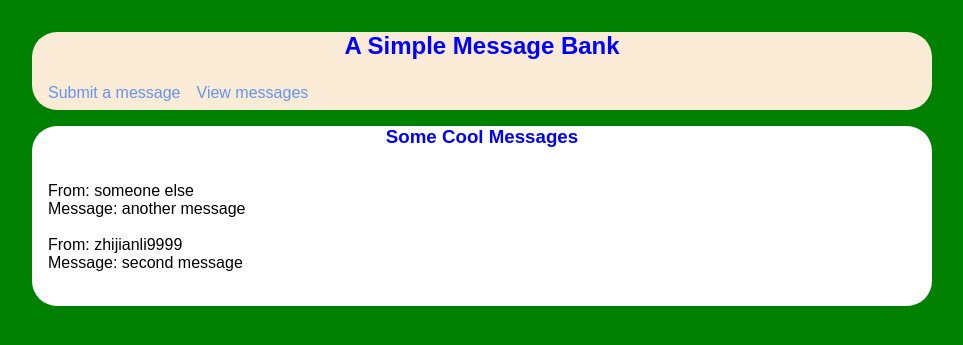
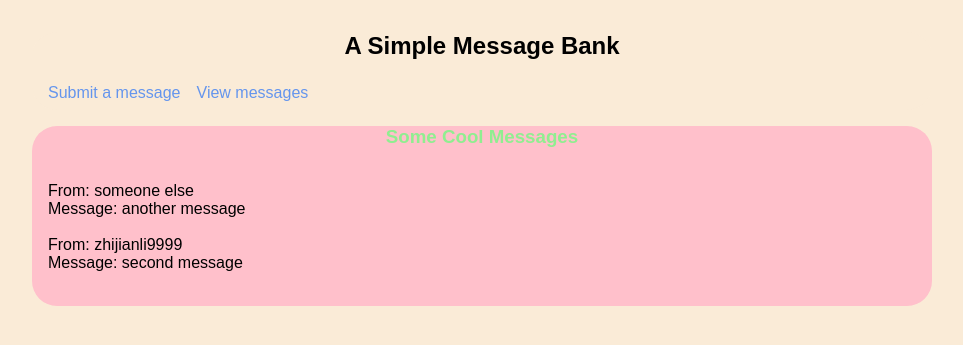
Before and after one commit to zhijianli9999/pic16b-flask, a Flask app: page /view/ in a window 1280 px wide. Shown: the top 345 px of the page, without its empty margins (158-1121 px from the left). Run offline with Flask 2, Linux system fonts and the light colour scheme; data comes from the database, SQL or seed files in the repository.

Commit message:
change styles

```diff
--- a/app.py
+++ b/app.py
@@ -1,10 +1,8 @@
 # to run this website and watch for changes:
 # $ export FLASK_ENV=development; flask run
 
-
 from flask import Flask, g, render_template, request
 import sqlite3
-
 
 app = Flask(__name__)
 
--- a/static/style.css
+++ b/static/style.css
@@ -1,6 +1,6 @@
 html {
     font-family: sans-serif;
-    background: Green;
+    background: AntiqueWhite;
     padding: 1rem;
 }
 
@@ -10,19 +10,19 @@ body {
 }
 
 h1 {
-    color: rgb(0, 0, 255);
+    color: rgb(0, 0, 0);
     font-family: sans-serif;
     margin: 1rem 0;
     text-align: center;
 }
 h2 {
-    color: rgb(0, 190, 0);
-    font-family: serif;
+    color: rgb(0, 0, 0);
+    font-family: sans-serif;
     margin: 1rem 0;
     text-align: center;
 }
 h3 {
-    color: rgb(100, 0, 0);
+    color: rgb(0, 0, 0);
     font-family: sans-serif;
     margin: 1rem 0;
     text-align: center;
@@ -58,7 +58,7 @@ nav ul li a {
 
 .content {
     padding: 0 1rem 1rem;
-    background: white;
+    background: pink;
     border-radius: 25px;
 }
 
--- a/templates/view.html
+++ b/templates/view.html
@@ -1,7 +1,7 @@
 {% extends 'base.html' %}
 
 {% block header %}
-    <h3 style="color:blue;">{% block title %}Some Cool Messages{% endblock %}</h3>
+    <h3 style="color:lightgreen;">{% block title %}Some Cool Messages{% endblock %}</h3>
     <br>
 {% endblock %}
 
```
Also changed, not shown: 1 other file.
